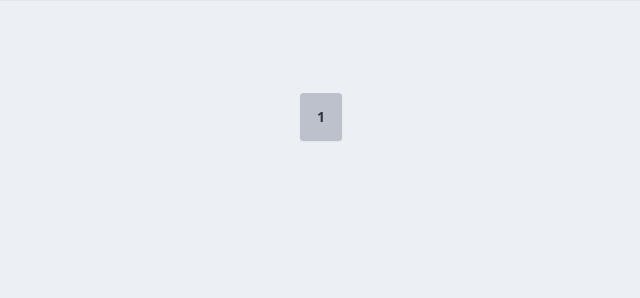
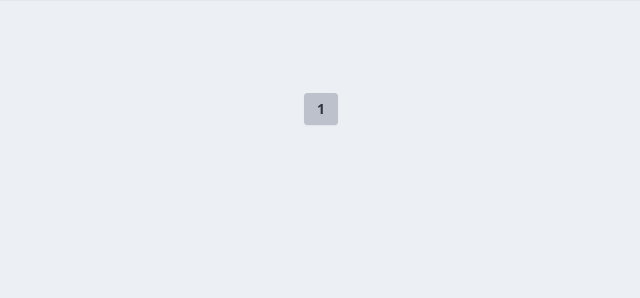
Before and after one commit to Hiiex09/jan_capstone, a PHP site: page /admin/manage_student.php in a window 1280 px wide. Shown: the part 502-800 px from the top of the page, without its empty margins (319-959 px from the left). Run offline with PHP 8.4, Linux system fonts and the light colour scheme; a user stored in the database is signed in; data comes from the database, SQL or seed files in the repository; some libraries are stand-ins or nearby versions.

Commit message:
changes everything

```diff
--- a/admin/manage_student.php
+++ b/admin/manage_student.php
@@ -440,15 +440,15 @@ $total_pages = ceil($total_results->num_rows / $results_per_page);
       <div class="flex justify-center mt-4">
         <div class="btn-group">
           <?php if ($page > 1): ?>
-            <a href="?page=<?php echo $page - 1; ?><?php if (isset($_GET['search'])) echo '&search=' . $_GET['search']; ?>" class="btn">«</a>
+            <a href="?page=<?php echo $page - 1; ?><?php if (isset($_GET['search'])) echo '&search=' . $_GET['search']; ?>" class="btn btn-sm">previous</a>
           <?php endif; ?>
 
           <?php for ($i = 1; $i <= $total_pages; $i++): ?>
-            <a href="?page=<?php echo $i; ?><?php if (isset($_GET['search'])) echo '&search=' . $_GET['search']; ?>" class="btn <?php if ($i == $page) echo 'btn-active'; ?>"><?php echo $i; ?></a>
+            <a href="?page=<?php echo $i; ?><?php if (isset($_GET['search'])) echo '&search=' . $_GET['search']; ?>" class="btn btn-sm <?php if ($i == $page) echo 'btn-active'; ?>"><?php echo $i; ?></a>
           <?php endfor; ?>
 
           <?php if ($page < $total_pages): ?>
-            <a href="?page=<?php echo $page + 1; ?><?php if (isset($_GET['search'])) echo '&search=' . $_GET['search']; ?>" class="btn">»</a>
+            <a href="?page=<?php echo $page + 1; ?><?php if (isset($_GET['search'])) echo '&search=' . $_GET['search']; ?>" class="btn btn-sm">next</a>
           <?php endif; ?>
         </div>
       </div>
--- a/admin/manage_teacher.php
+++ b/admin/manage_teacher.php
@@ -306,7 +306,7 @@ $result = $conn->query($sql);
                     <div class="w-full flex justify-between items-center gap-2 p-1">
                       <a href="manage_teacher_ratings.php?teacher_id=<?php echo htmlspecialchars($row['teacher_id']); ?>"
                         class="btn btn-sm btn-success flex-1">
-                        Edit
+                        View
                       </a>
                       <a href="#"
                         class="btn btn-sm btn-primary flex-1">
```
Also changed, not shown: admin/manage_teacher_ratings.php (+4 -3 lines), upload/pics/67a0a6862a581.png (added).
